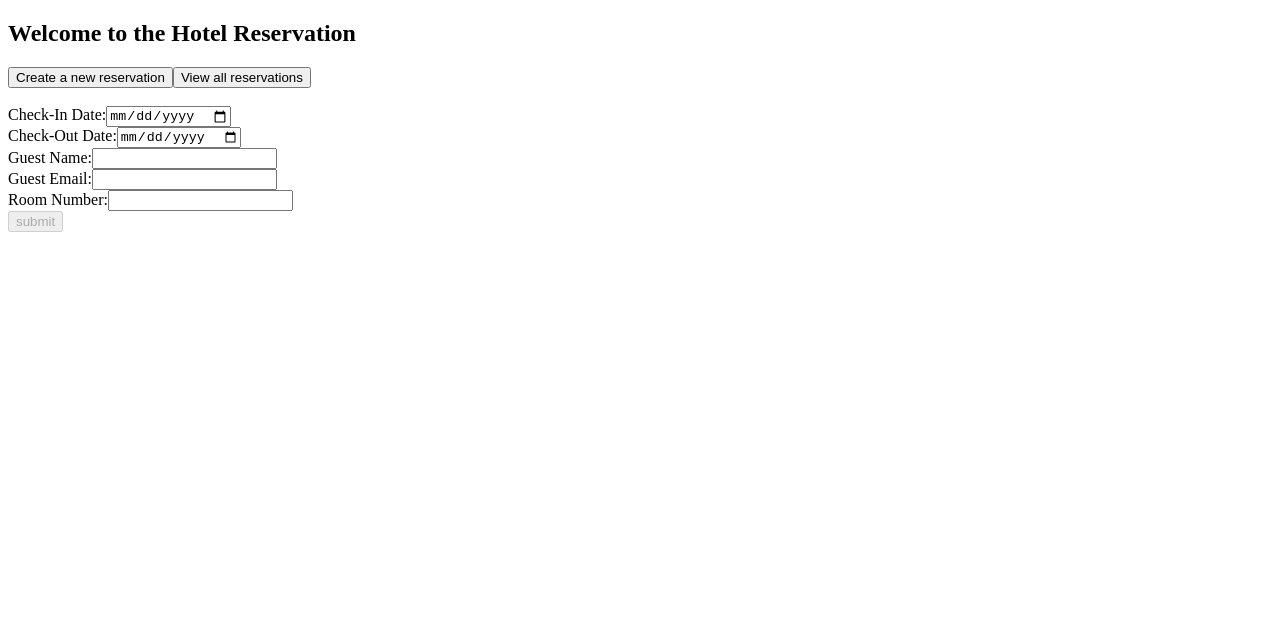
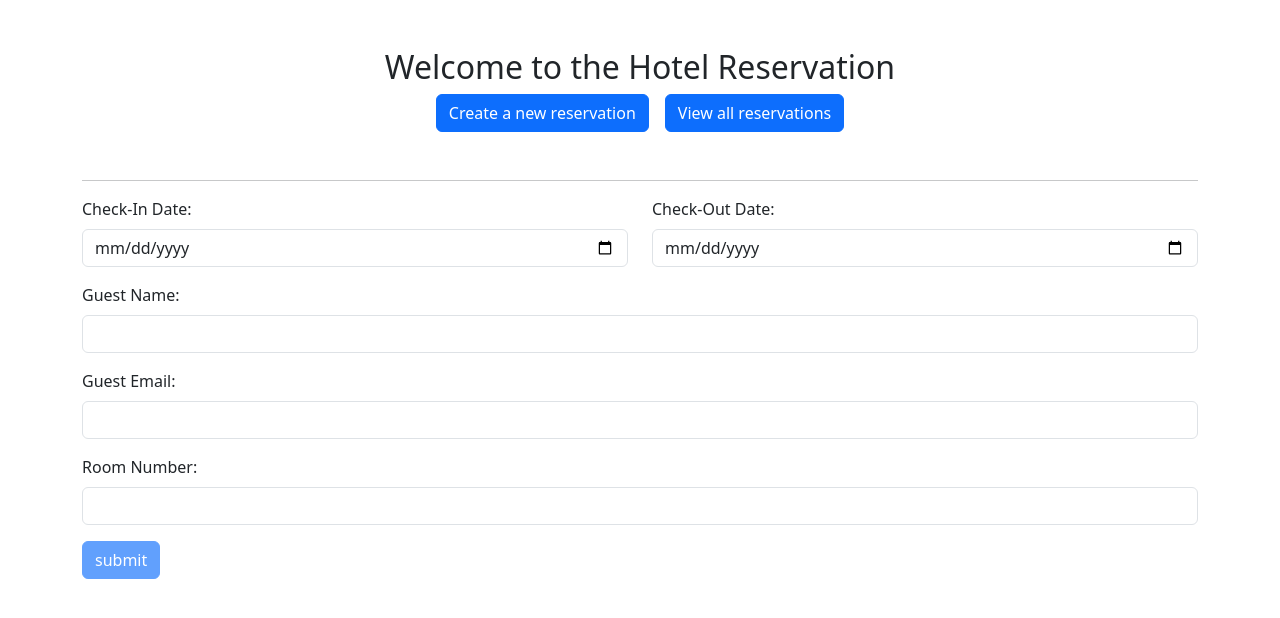
Before and after one commit to dvlex/hotel-reservation-app, an Angular app: page /new in a window 1280 px wide. Shown: the top 618 px of the page. Built offline with nearby package versions, Linux system fonts and the light colour scheme.

Commit message:
add styiling to components

```diff
--- a/package.json
+++ b/package.json
@@ -17,6 +17,7 @@
     "@angular/platform-browser": "^19.2.0",
     "@angular/platform-browser-dynamic": "^19.2.0",
     "@angular/router": "^19.2.0",
+    "bootstrap": "^5.3.6",
     "rxjs": "~7.8.0",
     "tslib": "^2.3.0",
     "zone.js": "~0.15.0"
--- a/src/app/app.component.html
+++ b/src/app/app.component.html
@@ -1,2 +1,3 @@
-
-<router-outlet />
+<div class="container">
+  <router-outlet />
+</div>
--- a/src/app/home/home.component.html
+++ b/src/app/home/home.component.html
@@ -1,6 +1,6 @@
-<div>
+<div class="text-center my-5">
   <h2>Welcome to the Hotel Reservation</h2>
-  <button [routerLink]="['/new']">Create a new reservation</button
-  ><button [routerLink]="['/list']">View all reservations</button>
+  <button class="btn btn-primary mx-2" [routerLink]="['/new']">Create a new reservation</button
+  ><button class="btn btn-primary mx-2" [routerLink]="['/list']">View all reservations</button>
 </div>
-<br>
+<hr>
--- a/src/app/reservation-form/reservation-form.component.html
+++ b/src/app/reservation-form/reservation-form.component.html
@@ -1,65 +1,72 @@
 <app-home></app-home>
 
 <form [formGroup]="reservationForm" (ngSubmit)="onSubmit()">
-  <div>
-    <label for="">Check-In Date:</label>
-    <input type="date" formControlName="checkInDate" />
-    <div
+  <div class="row mb-3">
+    <div class="col">
+      <label class="form-label" for="">Check-In Date:</label>
+      <input class="form-control" type="date" formControlName="checkInDate" />
+      <small
+        class="text-danger text-sm"
         *ngIf="
           reservationForm.get('checkInDate')?.invalid &&
           reservationForm.get('checkInDate')?.touched
         "
       >
         Check-In Date is required
+      </small>
     </div>
-  </div>
-  <div>
-    <label for="">Check-Out Date:</label>
-    <input type="date" formControlName="checkOutDate" />
-    <div
+    <div class="col">
+      <label class="form-label" for="">Check-Out Date:</label>
+      <input class="form-control" type="date" formControlName="checkOutDate" />
+      <small
+        class="text-danger text-sm"
         *ngIf="
           reservationForm.get('checkOutDate')?.invalid &&
           reservationForm.get('checkOutDate')?.touched
         "
       >
         Check-Out Date is required
+      </small>
     </div>
   </div>
-  <div>
-    <label for="">Guest Name:</label>
-    <input type="text" formControlName="guestName" />
-    <div
+  <div class="mb-3">
+    <label class="form-label" for="">Guest Name:</label>
+    <input class="form-control" type="text" formControlName="guestName" />
+    <small
+      class="text-danger text-sm"
       *ngIf="
         reservationForm.get('guestName')?.invalid &&
         reservationForm.get('guestName')?.touched
       "
     >
       Guest Name is required
+    </small>
   </div>
-  </div>
-  <div>
-    <label for="">Guest Email:</label>
-    <input type="email" formControlName="guestEmail" />
-    <div
+  <div class="mb-3">
+    <label class="form-label" for="">Guest Email:</label>
+    <input class="form-control" type="email" formControlName="guestEmail" />
+    <small
+      class="text-danger text-sm"
       *ngIf="
         reservationForm.get('guestEmail')?.invalid &&
         reservationForm.get('guestEmail')?.touched
       "
     >
       Guest Email is required and must be valid
+    </small>
   </div>
-  </div>
-  <div>
-    <label for="">Room Number:</label>
-    <input type="number" formControlName="roomNumber" />
-    <div
+  <div class="mb-3">
+    <label class="form-label" for="">Room Number:</label>
+    <input class="form-control" type="number" formControlName="roomNumber" />
+    <small
+      class="text-danger text-sm"
       *ngIf="
         reservationForm.get('roomNumber')?.invalid &&
         reservationForm.get('roomNumber')?.touched
       "
     >
       Room Number is required
+    </small>
   </div>
-  </div>
-  <button type="submit" [disabled]="reservationForm.invalid">submit</button>
+  <button class="btn btn-primary" type="submit" [disabled]="reservationForm.invalid">submit</button>
 </form>
--- a/src/app/reservation-list/reservation-list.component.html
+++ b/src/app/reservation-list/reservation-list.component.html
@@ -2,17 +2,31 @@
 
 <h2>Reservation List</h2>
 
-<ul *ngIf="reservations.length > 0; else noReservation">
-  <li *ngFor="let reservation of reservations">
-    <p>Guest: {{ reservation.guestName }}</p>
-    <p>Email: {{ reservation.guestEmail }}</p>
-    <p>Room no.: {{ reservation.roomNumber }}</p>
-    <p>Check-In: {{ reservation.checkInDate }}</p>
-    <p>Check-Out: {{ reservation.checkOutDate }}</p>
-    <button (click)="deleteReservation(reservation)">X</button>
-    <button [routerLink]="['/edit', reservation.id]">E</button>
-  </li>
-</ul>
+<table class="table table-striped" *ngIf="reservations.length > 0; else noReservation">
+  <thead>
+    <tr>
+      <th scope="col">Guest Name</th>
+      <th scope="col">Guest Email</th>
+      <th scope="col">Room No.</th>
+      <th scope="col">Check-In</th>
+      <th scope="col">Check-Out</th>
+      <th scope="col">Actions</th>
+    </tr>
+  </thead>
+  <tbody>
+    <tr *ngFor="let reservation of reservations">
+      <td>{{ reservation.guestName }}</td>
+      <td>{{ reservation.guestEmail }}</td>
+      <td>{{ reservation.roomNumber }}</td>
+      <td>{{ reservation.checkInDate }}</td>
+      <td>{{ reservation.checkOutDate }}</td>
+      <td>
+        <button class="btn btn-danger" (click)="deleteReservation(reservation)">X</button>
+        <button class="btn btn-secondary" [routerLink]="['/edit', reservation.id]">E</button>
+      </td>
+    </tr>
+  </tbody>
+</table>
 
 <ng-template #noReservation>
   <p>No reservations found.</p>
--- a/src/styles.css
+++ b/src/styles.css
@@ -1 +1,2 @@
 /* You can add global styles to this file, and also import other style files */
+@import "bootstrap/dist/css/bootstrap.min.css";
```
Also changed, not shown: 1 other file (tests, documents, lock files or other folders). Lines whose indentation alone changed are shown as unchanged.
